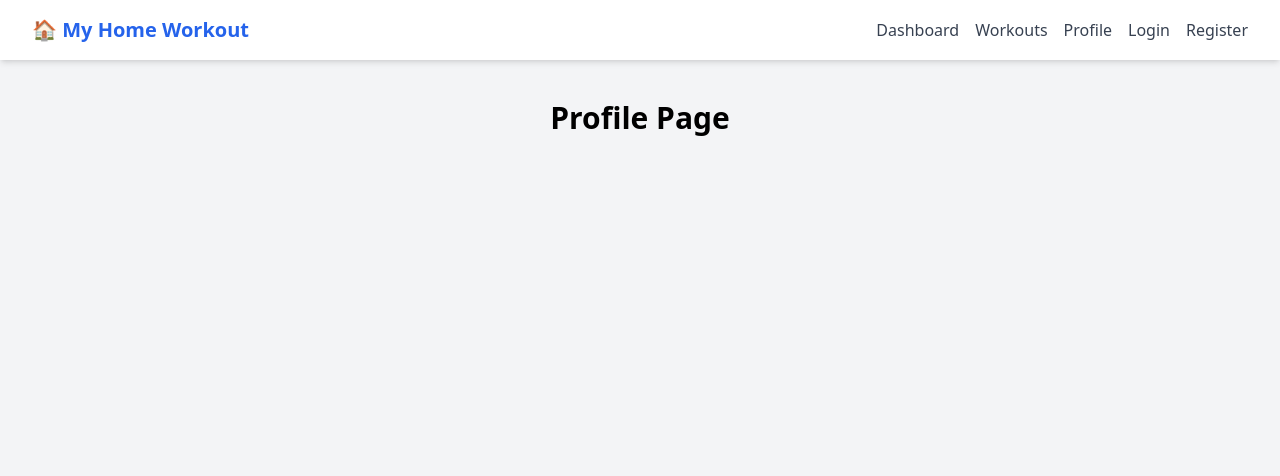
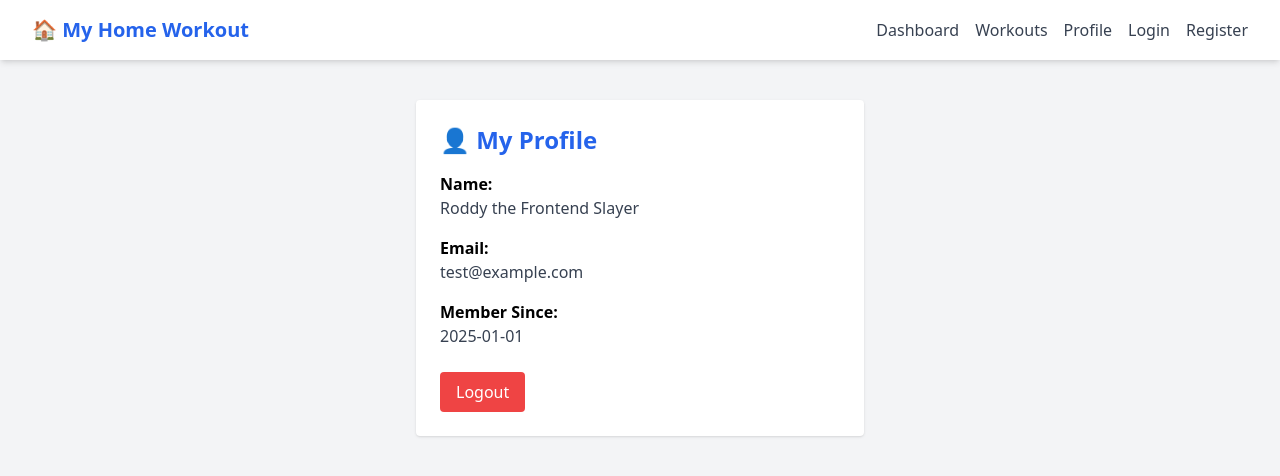
Before and after one commit to Brian-op/My-Home-Workout-Frontend, a React (Vite) app in the folder vite-project/: page /profile in a window 1280 px wide. Shown: the top 476 px of the page. Built offline with nearby package versions, Linux system fonts and the light colour scheme; sample sign-in values are in the browser's storage.

Commit message:
profile page updated

```diff
--- a/vite-project/src/pages/Profile.jsx
+++ b/vite-project/src/pages/Profile.jsx
@@ -1,9 +1,58 @@
-import React from 'react'
+import { useEffect, useState } from 'react'
+import { useNavigate } from 'react-router-dom'
 
-function Profile() {
+const Profile = () => {
+  const [user, setUser] = useState(null)
+  const navigate = useNavigate()
+
+  useEffect(() => {
+    // Simulate fetching user from token/localStorage
+    const token = localStorage.getItem('jwt')
+
+    if (!token) {
+      navigate('/login')
+    } else {
+      // Fake user for now
+      setUser({
+        name: 'Roddy the Frontend Slayer',
+        email: 'test@example.com',
+        joined: '2025-01-01',
+      })
+    }
+  }, [navigate])
+
+  const handleLogout = () => {
+    localStorage.removeItem('jwt')
+    navigate('/login')
+  }
+
+  if (!user) return <p className="text-center mt-10">Loading profile...</p>
+
   return (
-    <div className="text-center mt-10">
-      <h1 className="text-3xl font-bold">Profile Page</h1>
+    <div className="max-w-md mx-auto mt-10 p-6 bg-white rounded shadow">
+      <h2 className="text-2xl font-bold mb-4 text-blue-600">👤 My Profile</h2>
+
+      <div className="mb-4">
+        <p className="font-semibold">Name:</p>
+        <p className="text-gray-700">{user.name}</p>
+      </div>
+
+      <div className="mb-4">
+        <p className="font-semibold">Email:</p>
+        <p className="text-gray-700">{user.email}</p>
+      </div>
+
+      <div className="mb-6">
+        <p className="font-semibold">Member Since:</p>
+        <p className="text-gray-700">{user.joined}</p>
+      </div>
+
+      <button
+        onClick={handleLogout}
+        className="bg-red-500 text-white px-4 py-2 rounded hover:bg-red-600"
+      >
+        Logout
+      </button>
     </div>
   )
 }
```
